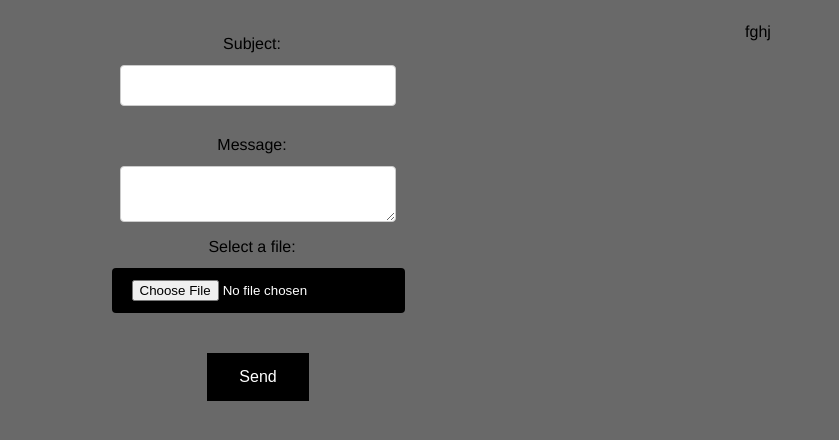
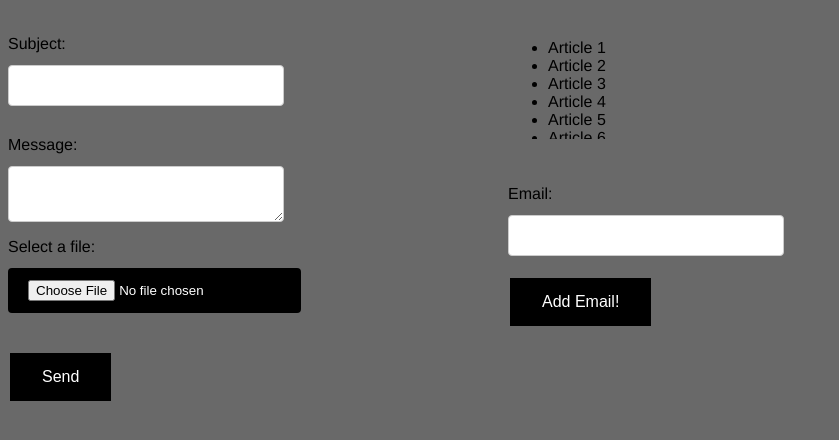
Before and after one commit to elianoh25-meet/Einar, a Flask app: page /dashboard in a window 1280 px wide. Shown: the part 76-516 px from the top of the page, without its empty margins (0-839 px from the left). Run offline with Flask 3, Linux system fonts and the light colour scheme.

Commit message:
email date base

```diff
--- a/app.py
+++ b/app.py
@@ -6,7 +6,6 @@ from email.mime.multipart import MIMEMultipart
 from email.mime.text import MIMEText
 from email.mime.base import MIMEBase
 from email import encoders
-
 
 app = Flask(__name__)
 app.config['SECRET_KEY']="*******"
@@ -64,7 +63,7 @@ def index():
 def dashboard():
     if request.method == 'GET':
         return render_template("dashboard.html")
-    else:
+    elif request.form['action'] == "mailsender":
         subject = request.form['subject']
         body = request.form['message']
         file = request.form['file']
@@ -94,6 +93,11 @@ def dashboard():
         except Exception as e:
             print(f"Failed to send email to {msg['To']}. Error: {str(e)}")
             return redirect(url_for('dashboard'))
+    else:
+        emails = db.child("emails").get().val()
+        emails.append(request.form['email'])
+        db.child("emails").set(emails)
+        return redirect(url_for('dashboard'))
 
 @app.route('/calender', methods=['GET', 'POST'])
 def calender():
--- a/static/style.css
+++ b/static/style.css
@@ -46,3 +46,8 @@ input[type=submit], input[type="file"] {
 input[type=submit]:hover, input[type="file"]:hover {
   background-color: gray;
 }
+
+ul#container {
+  height: 100px;
+  overflow-y: auto;
+}
--- a/templates/dashboard.html
+++ b/templates/dashboard.html
@@ -13,7 +13,7 @@
     </h1>
   </head>
   <body>
-    <div style="width:1000px; text-align: center;">
+    <div style="width:1000px;">
       <div style="width:500px; float:left;">
         <form action="/dashboard" method="POST">
           <label for="subject">Subject:</label>
@@ -31,11 +31,29 @@
           <br>
           <br>
           <br>
-          <button type="submit">Send</button>
+          <button type="submit" value = "mailsender" name = "action">Send</button>
         </form>
       </div>
-      <div style="width:500px; float:right;" class="scrollable">
-        fghj
+      <div style="width:500px; float:right;">
+        <ul id="container">
+          <li>Article 1</li>
+          <li>Article 2</li>
+          <li>Article 3</li>
+          <li>Article 4</li>
+          <li>Article 5</li>
+          <li>Article 6</li>
+          <li>Article 7</li>
+          <li>Article 8</li>
+        </ul>
+        <br>
+        <form action="/dashboard" method="POST">
+          <label for="subject">Email:</label>
+          <br>
+          <input type="text" id="email" name="email" required>
+          <br>
+          <br>
+          <button type="submit" value = "data" name = "action">Add Email!</button>
+        </form>
       </div>
     </div>
   </body>
```
